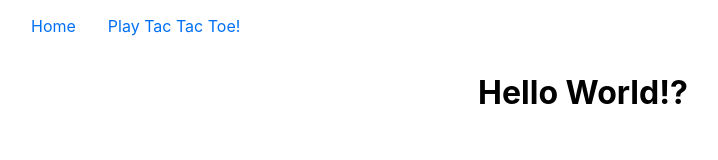
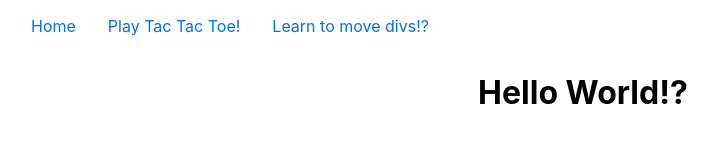
Before and after one commit to amirkour/reacting-next, a Next.js app: page / in a window 1280 px wide. Shown: the top 160 px of the page, without its empty margins (57-775 px from the left). Built offline with nearby package versions, Linux system fonts and the light colour scheme.

Commit message:
adding new page

```diff
--- a/components/layout/default/index.tsx
+++ b/components/layout/default/index.tsx
@@ -29,6 +29,9 @@ export const DefaultNav = () => {
         <Link href="/tic-tac-toe">
           <a>Play Tac Tac Toe!</a>
         </Link>
+        <Link href="/L2MoveDivs">
+          <a>Learn to move divs!?</a>
+        </Link>
       </nav>
       <style jsx>{`
         nav {
```
Also changed, not shown: pages/L2MoveDivs.tsx (added, +12 -0 lines).
